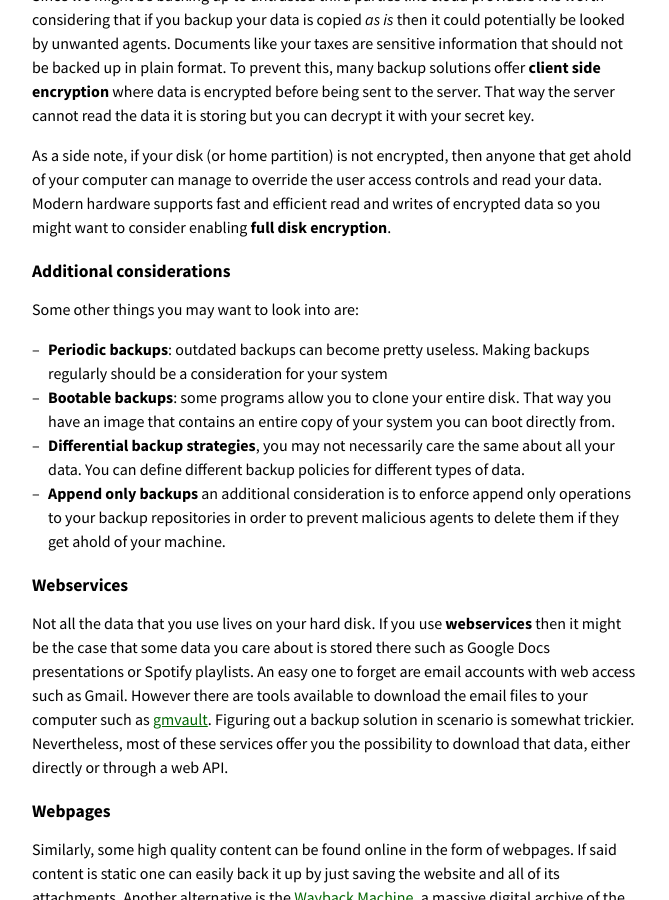
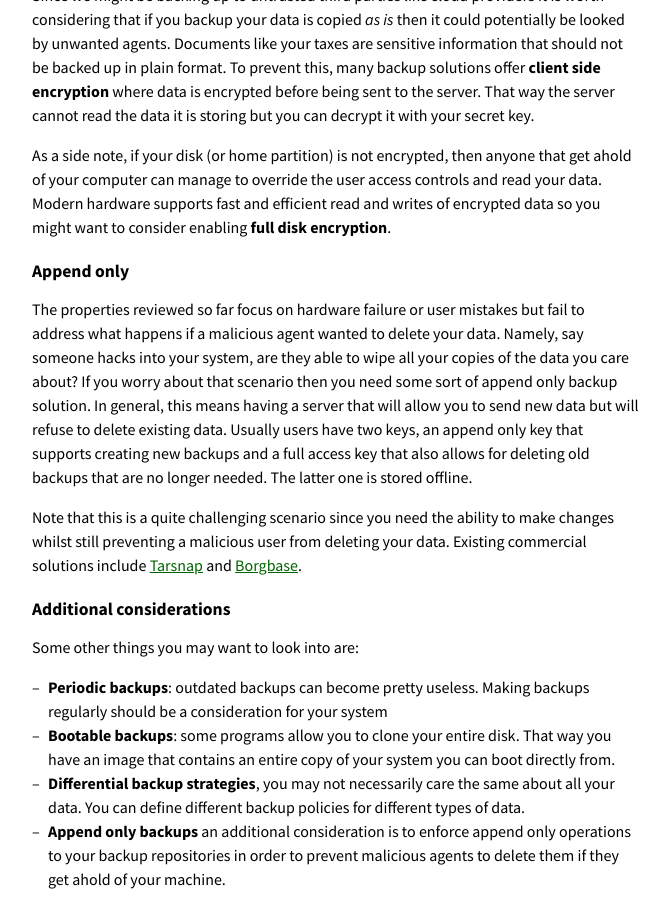
Before and after one commit to missing-semester-cn/missing-semester-cn.github.io, a Jekyll site: the page built from backups.md, in a window 1280 px wide and 900 px high, scrolled down 1828 px. Shown: the whole window, without its empty margins (304-973 px from the left). Built offline with Jekyll 4.4.1, drawn with Linux system fonts in a browser that asks for light colours.

Commit message:
Add notes on append only backups

```diff
--- a/backups.md
+++ b/backups.md
@@ -53,6 +53,12 @@ Since we might be backing up to untrusted third parties like cloud providers it
 As a side note, if your disk (or home partition) is not encrypted, then anyone that get ahold of your computer can manage to override the user access controls and read your data. Modern hardware supports fast and efficient read and writes of encrypted data so you might want to consider enabling **full disk encryption**.
 
 
+## Append only
+
+The properties reviewed so far focus on hardware failure or user mistakes but fail to address what happens if a malicious agent wanted to delete your data. Namely, say someone hacks into your system, are they able to wipe all your copies of the data you care about? If you worry about that scenario then you need some sort of append only backup solution. In general, this means having a server that will allow you to send new data but will refuse to delete existing data. Usually users have two keys, an append only key that supports  creating new backups and a full access key that also allows for deleting old backups that are no longer needed. The latter one is stored offline.
+
+Note that this is a quite challenging scenario since you need the ability to make changes whilst still preventing a malicious user from deleting your data. Existing commercial solutions include [Tarsnap](https://www.tarsnap.com/) and [Borgbase](https://www.borgbase.com/).
+
 
 ## Additional considerations
 
```
